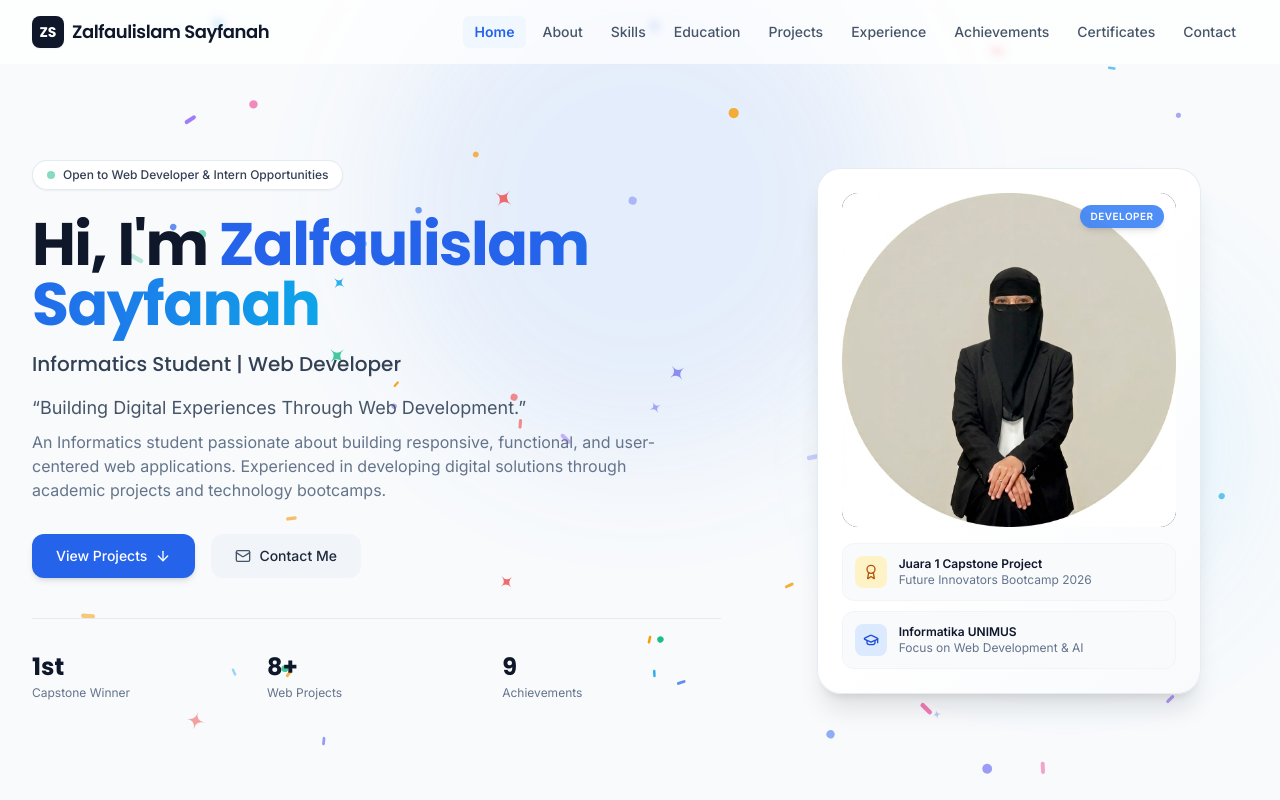
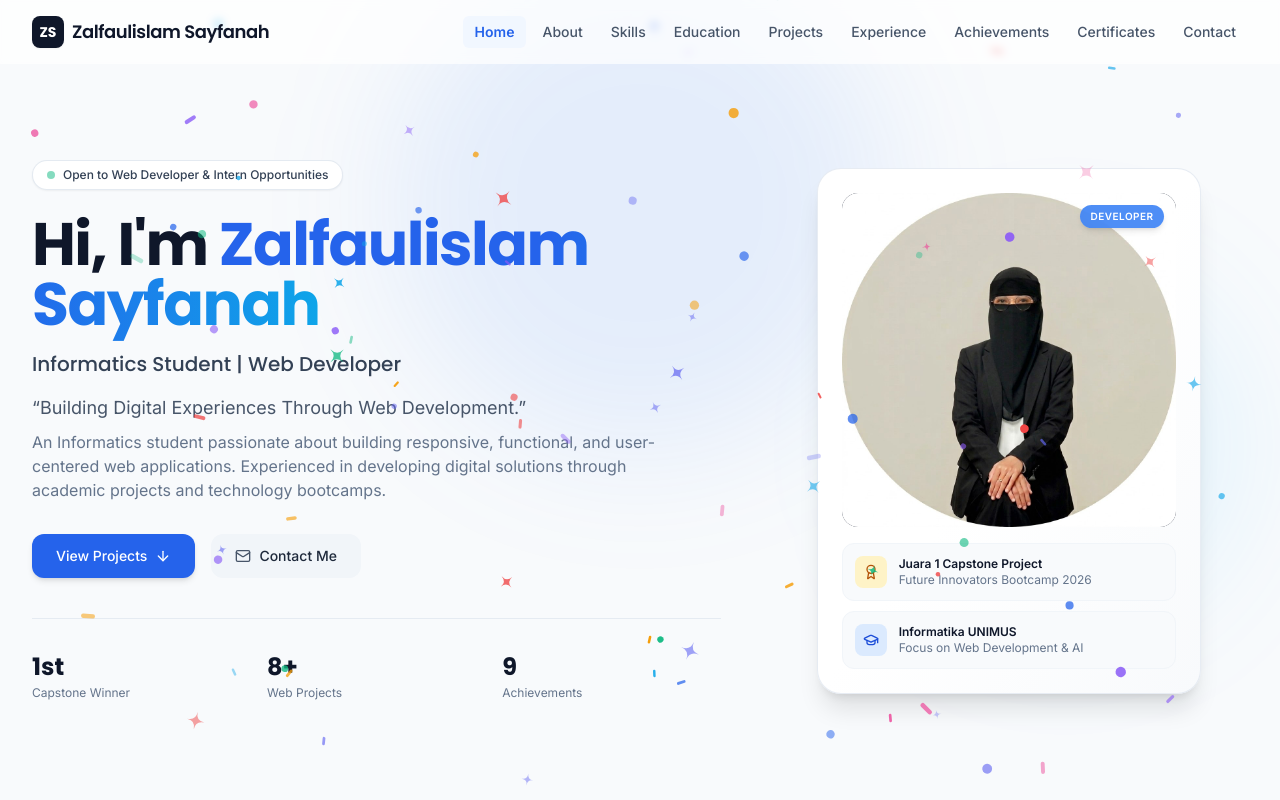
Before and after one commit to zalfasayfanah/Porto-Web, a Next.js app: page / in a window 1280 px wide. Shown: the top 800 px of the page. Built offline with nearby package versions, Linux system fonts and the light colour scheme.

Commit message:
fix: elevate sparkles z-index so animated particles float over all sections

```diff
--- a/src/components/ui/SparklesBackground.tsx
+++ b/src/components/ui/SparklesBackground.tsx
@@ -65,8 +65,8 @@ export function SparklesBackground() {
     window.addEventListener("mousemove", handleMouseMove, { passive: true });
     window.addEventListener("mouseleave", handleMouseLeave);
 
-    // Generate ~60-80 dynamic colorful particles
-    const particleCount = Math.min(Math.max(Math.floor((width * height) / 16000), 50), 90);
+    // Generate ~75-110 dynamic colorful particles distributed across screen
+    const particleCount = Math.min(Math.max(Math.floor((width * height) / 12000), 75), 115);
     const particles: Particle[] = [];
 
     const shapes: ("circle" | "bar" | "sparkle")[] = [
@@ -193,7 +193,7 @@ export function SparklesBackground() {
   return (
     <canvas
       ref={canvasRef}
-      className="fixed inset-0 pointer-events-none z-0 w-full h-full"
+      className="fixed inset-0 pointer-events-none z-20 w-full h-full"
       aria-hidden="true"
     />
   );
```
